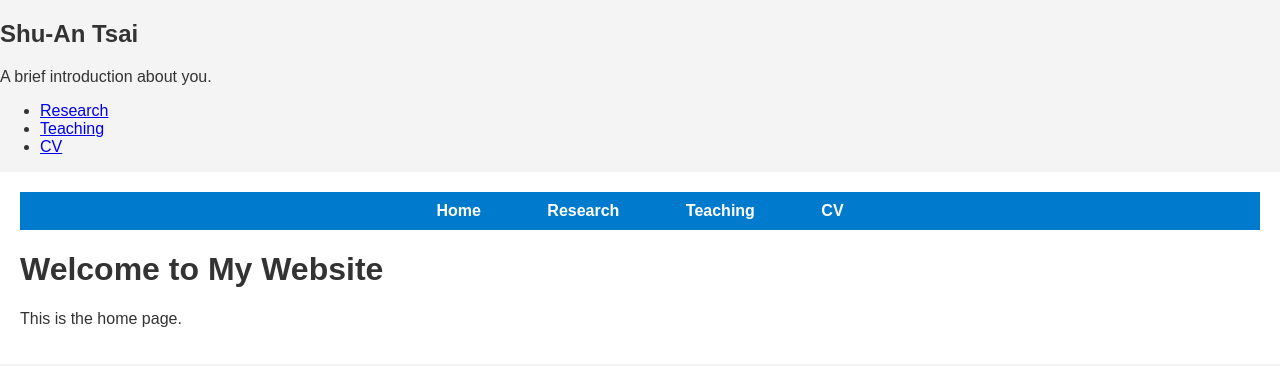
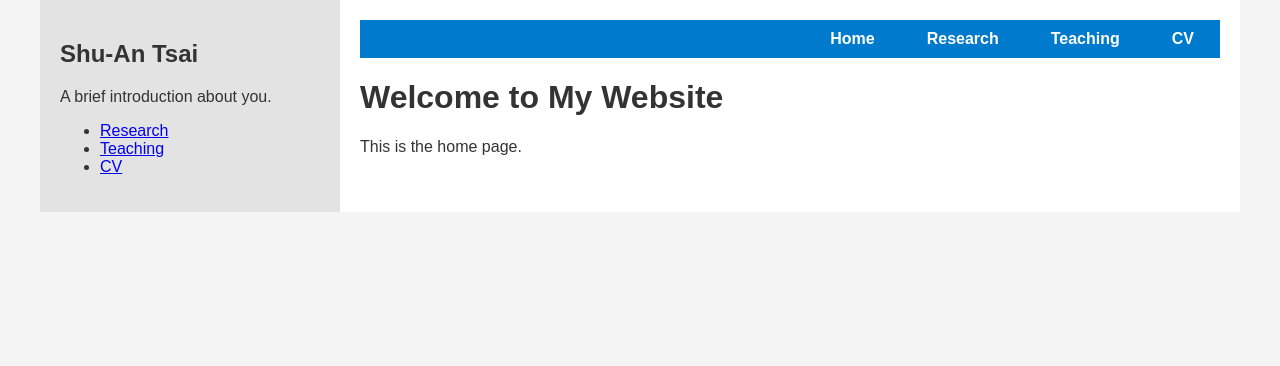
Before and after one commit to shuantsai/shuantsai.github.io, a Jekyll site: the page built from index.md, in a window 1280 px wide. Shown: the top 366 px of the page. Built offline with Jekyll 4.4.1, drawn with Linux system fonts in a browser that asks for light colours; a script that is not in the unit is left out.

Commit message:
Update style.css

```diff
--- a/assets/css/style.css
+++ b/assets/css/style.css
@@ -6,21 +6,42 @@ body {
   padding: 0;
 }
 
+.container {
+  display: flex;
+  max-width: 1200px;
+  margin: 0 auto;
+}
+
+.sidebar {
+  width: 25%;
+  background-color: #e3e3e3;
+  padding: 20px;
+  box-sizing: border-box;
+}
+
+.main-content {
+  width: 75%;
+  padding: 20px;
+  background-color: #ffffff;
+  box-sizing: border-box;
+}
+
 header {
   background-color: #007ACC; /* 顶部导航栏背景颜色 */
-  padding: 10px 0;
+  padding: 10px;
+  display: flex;
+  justify-content: flex-end; /* 将导航栏内容推到右边 */
 }
 
 .top-nav ul {
   list-style-type: none;
   margin: 0;
   padding: 0;
-  text-align: center;
+  display: flex; /* 将导航链接水平排列 */
 }
 
 .top-nav ul li {
-  display: inline;
-  margin: 0 15px;
+  margin-left: 20px; /* 控制链接之间的间距 */
 }
 
 .top-nav ul li a {
@@ -35,8 +56,6 @@ header {
   background-color: #005AB5; /* 悬停时的背景颜色 */
 }
 
-.main-content {
-  padding: 20px;
-  background-color: #ffffff;
-  box-sizing: border-box;
+.content {
+  margin-top: 20px;
 }
```
